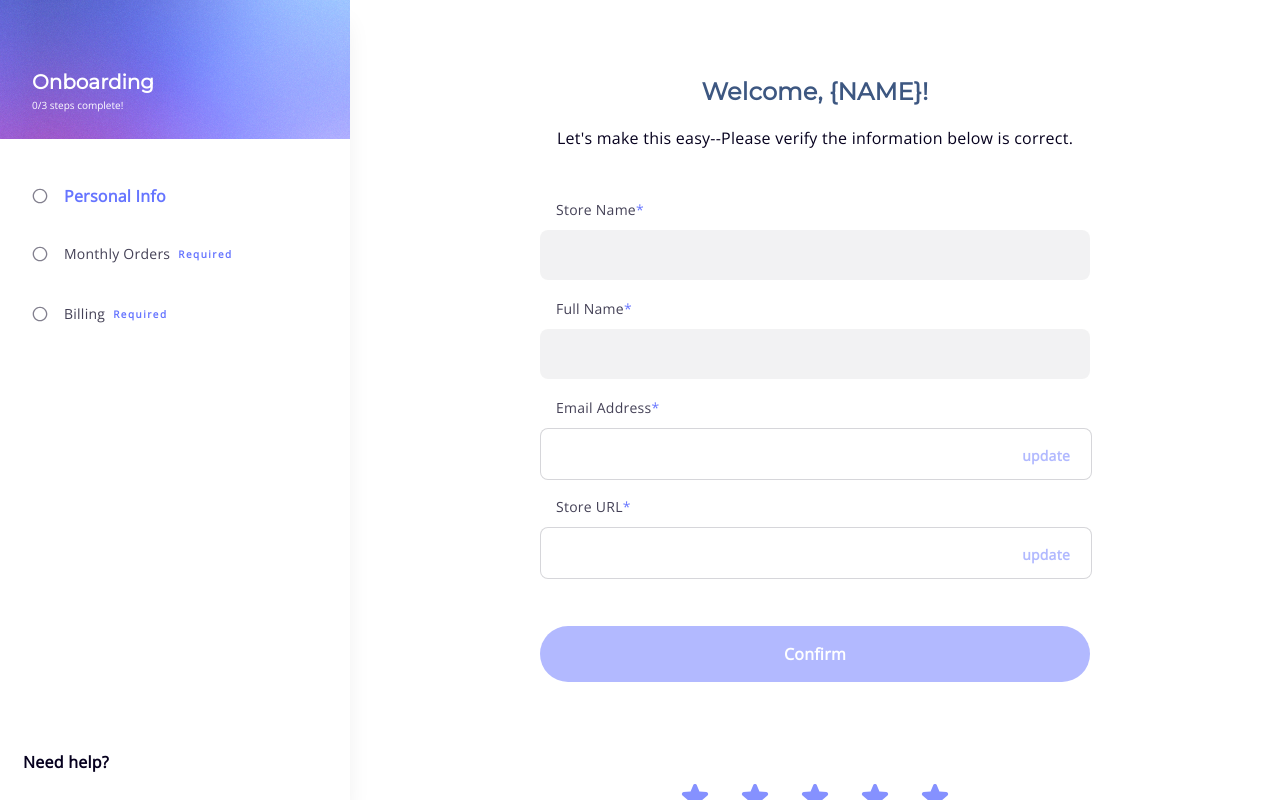
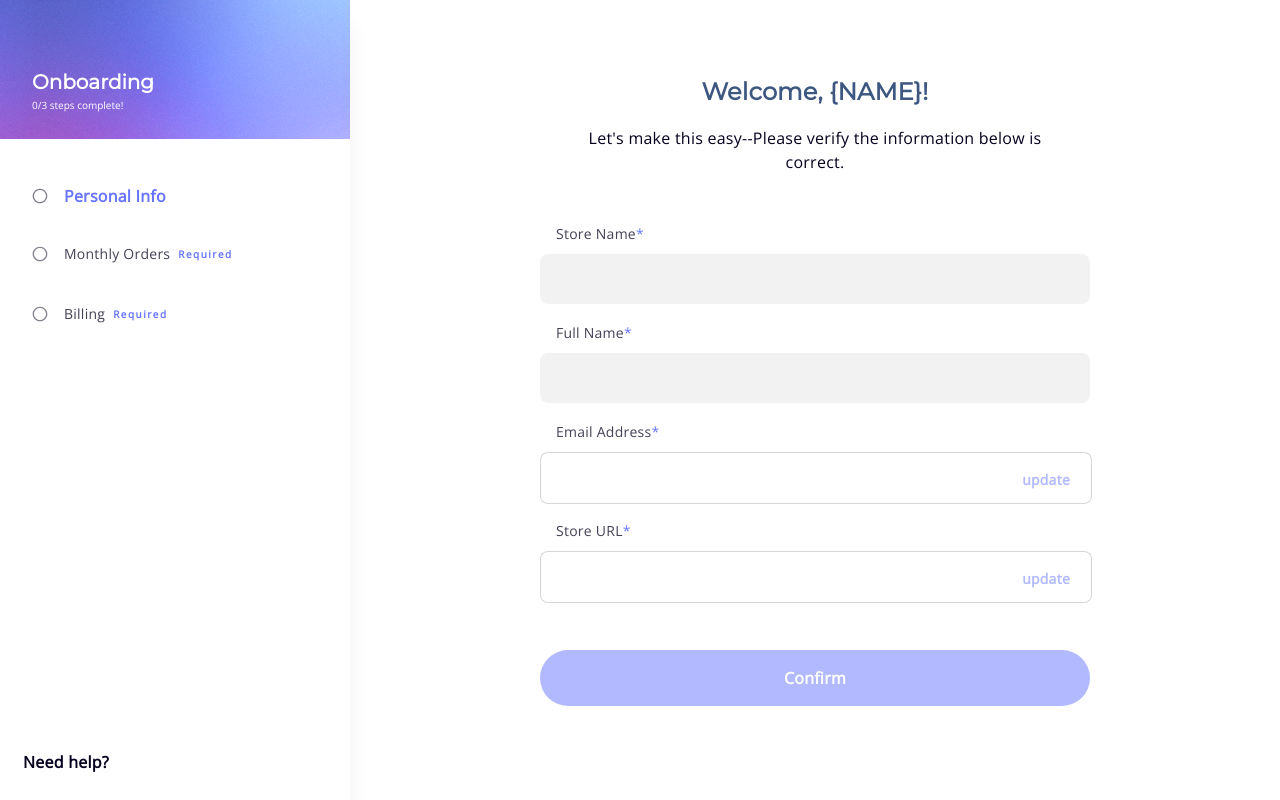
Before and after one commit to dkhmora/shipinsure-onboarding, a React (Create React App) app: page / in a window 1280 px wide. Built offline with nearby package versions, Linux system fonts and the light colour scheme.

Commit message:
Improved form title formatting

```diff
--- a/src/components/Form/BillingForm.jsx
+++ b/src/components/Form/BillingForm.jsx
@@ -98,6 +98,7 @@ export default function BillingForm({ stepTitle, onSubmit }) {
 
   return (
     <section className="form-container">
+      <div className="form-title-description-container">
         <div className="form-title-container">
           <h1 className="form-title-text">
             ShipInsure is free, here is how it works
@@ -111,6 +112,7 @@ export default function BillingForm({ stepTitle, onSubmit }) {
           from customers during checkout, your billing info is needed for
           ShipInsure to collect those premiums every month.
         </p>
+      </div>
 
       <form className="form-inputs-container" onSubmit={handleSubmit}>
         <section className="form-inputs-section">
--- a/src/components/Form/Form.css
+++ b/src/components/Form/Form.css
@@ -444,3 +444,11 @@ p {
   letter-spacing: 0.18px;
   margin-bottom: 50px;
 }
+
+.form-title-description-container {
+  display: flex;
+  flex-direction: column;
+  align-items: center;
+  padding-left: 20px;
+  padding-right: 20px;
+}
--- a/src/components/Form/MonthlyOrdersForm.jsx
+++ b/src/components/Form/MonthlyOrdersForm.jsx
@@ -23,12 +23,14 @@ export default function MonthlyOrdersForm({ stepTitle, onSubmit }) {
 
   return (
     <section className="form-container">
-      <h1 className="form-title-text">Tell us a bit about your store!</h1>
+      <div className="form-title-description-container">
+        <h1 className="form-title-text">Tell us a bit about your store!</h1>
 
-      <p className="form-subtitle-text">
-        We’d love to hear more about your Shopify experience. On average, how
-        many orders do you typically receive each month?
-      </p>
+        <p className="form-subtitle-text">
+          We’d love to hear more about your Shopify experience. On average, how
+          many orders do you typically receive each month?
+        </p>
+      </div>
 
       <form className="form-inputs-container" onSubmit={handleSubmit}>
         <section className="form-inputs-section">
--- a/src/components/Form/PersonalInfoForm.jsx
+++ b/src/components/Form/PersonalInfoForm.jsx
@@ -60,11 +60,13 @@ export default function PersonalInfoForm({ stepTitle, onSubmit }) {
 
   return (
     <section className="form-container">
-      <h1 className="form-title-text">Welcome, {"{NAME}"}!</h1>
+      <div className="form-title-description-container">
+        <h1 className="form-title-text">Welcome, {"{NAME}"}!</h1>
 
-      <p className="form-subtitle-text">
-        Let's make this easy--Please verify the information below is correct.
-      </p>
+        <p className="form-subtitle-text">
+          Let's make this easy--Please verify the information below is correct.
+        </p>
+      </div>
 
       <form className="form-inputs-container" onSubmit={handleSubmit}>
         <section className="form-inputs-section">
```
Lines whose indentation alone changed are shown as unchanged.
